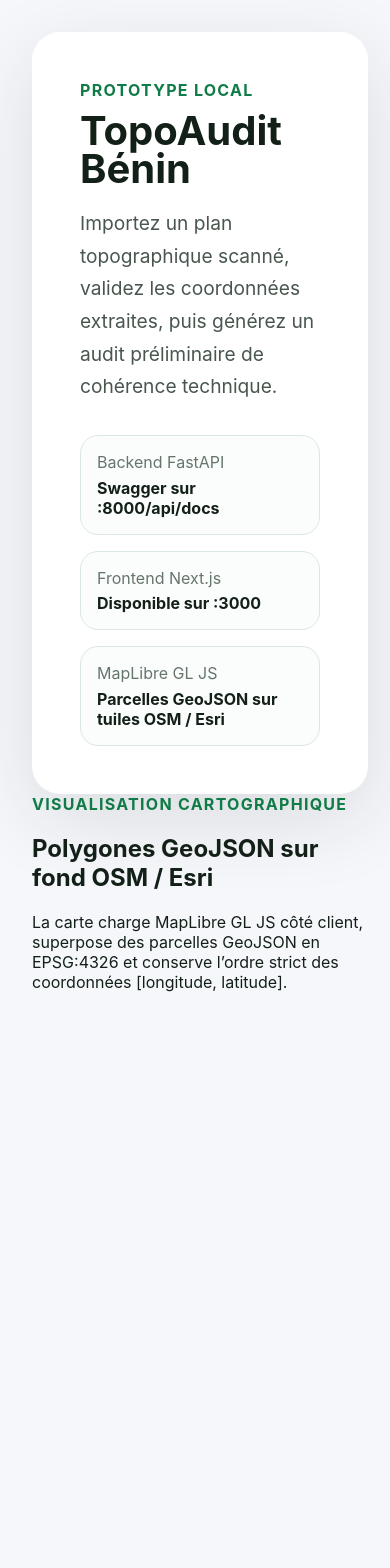
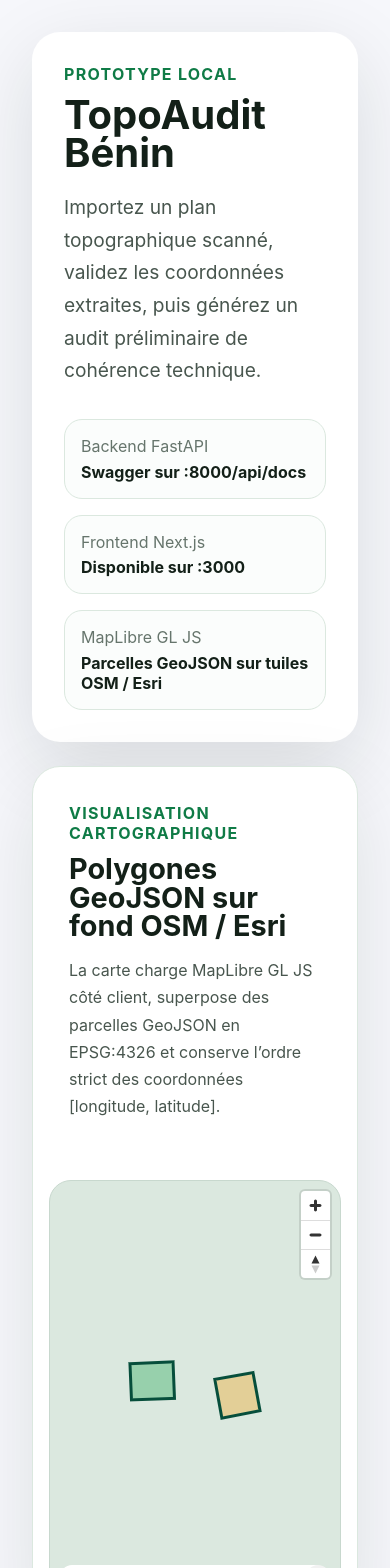
Before and after one commit to VynoDePal/TopoAudit-Benin, a Next.js app in the folder apps/web/: page / in a window 390 px wide. Shown: the top 1568 px of the page. Before the commit the page ends 1040 px from the top, so only its background shows below. Built offline with nearby package versions, Linux system fonts and the light colour scheme; no server answers.

Commit message:
collegue: issue #6 — apps/web/app/styles.css

```diff
--- a/apps/web/app/styles.css
+++ b/apps/web/app/styles.css
@@ -70,3 +70,64 @@ h1 {
 .card span {
   color: #66756c;
 }
+
+
+.map-panel {
+  width: min(1120px, 100%);
+  display: grid;
+  grid-template-columns: minmax(280px, 0.8fr) minmax(320px, 1.2fr);
+  gap: 1.5rem;
+  align-items: stretch;
+  margin-top: 1.5rem;
+  padding: 1rem;
+  border: 1px solid #dbe8df;
+  border-radius: 28px;
+  background: #ffffff;
+  box-shadow: 0 24px 80px rgb(19 32 24 / 10%);
+}
+
+.map-copy {
+  padding: 1.25rem;
+}
+
+.map-copy h2 {
+  margin: 0;
+  font-size: clamp(1.8rem, 4vw, 3rem);
+  line-height: 1;
+}
+
+.map-copy p:not(.eyebrow) {
+  color: #48564e;
+  font-size: 1rem;
+  line-height: 1.7;
+}
+
+.map-container {
+  min-height: 520px;
+  overflow: hidden;
+  border: 1px solid #c8d8ce;
+  border-radius: 22px;
+  background: #dbe8df;
+}
+
+.maplibregl-ctrl-attrib {
+  font-size: 0.75rem;
+}
+
+@media (max-width: 820px) {
+  .shell {
+    place-items: stretch;
+  }
+
+  .hero {
+    padding: 2rem;
+  }
+
+  .map-panel {
+    grid-template-columns: 1fr;
+  }
+
+  .map-container {
+    min-height: 420px;
+  }
+}
```
